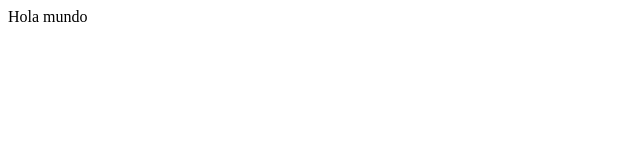
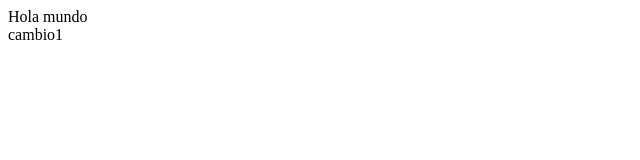
Before and after one commit to JhonTorres001/inview-github, a plain HTML site: page index.html in a window 1280 px wide. Shown: the full height of the page, 0-640 px from the left. Drawn offline with Linux system fonts and the light colour scheme.

Commit message:
¨Primer Commit Develoment

```diff
--- a/index.html
+++ b/index.html
@@ -7,5 +7,6 @@
 </head>
 <body>
     <div>Hola mundo</div>
+    <div>cambio1</div>
 </body>
 </html>
```
